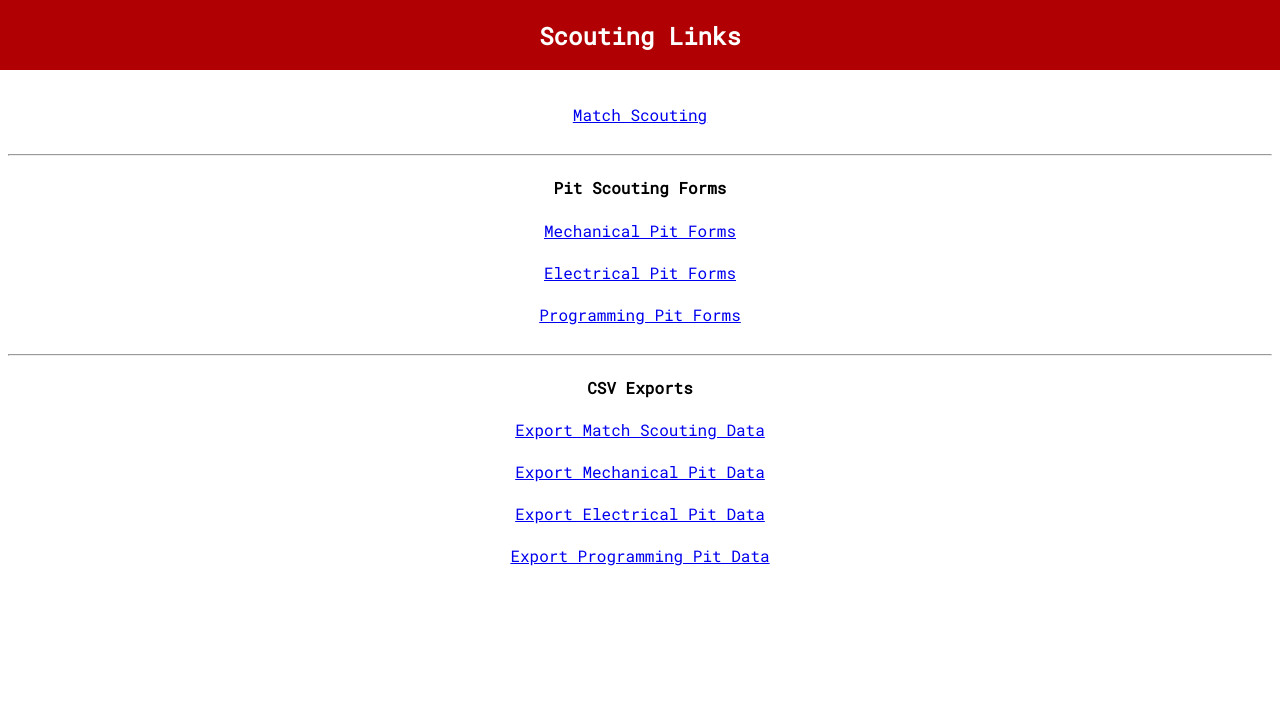
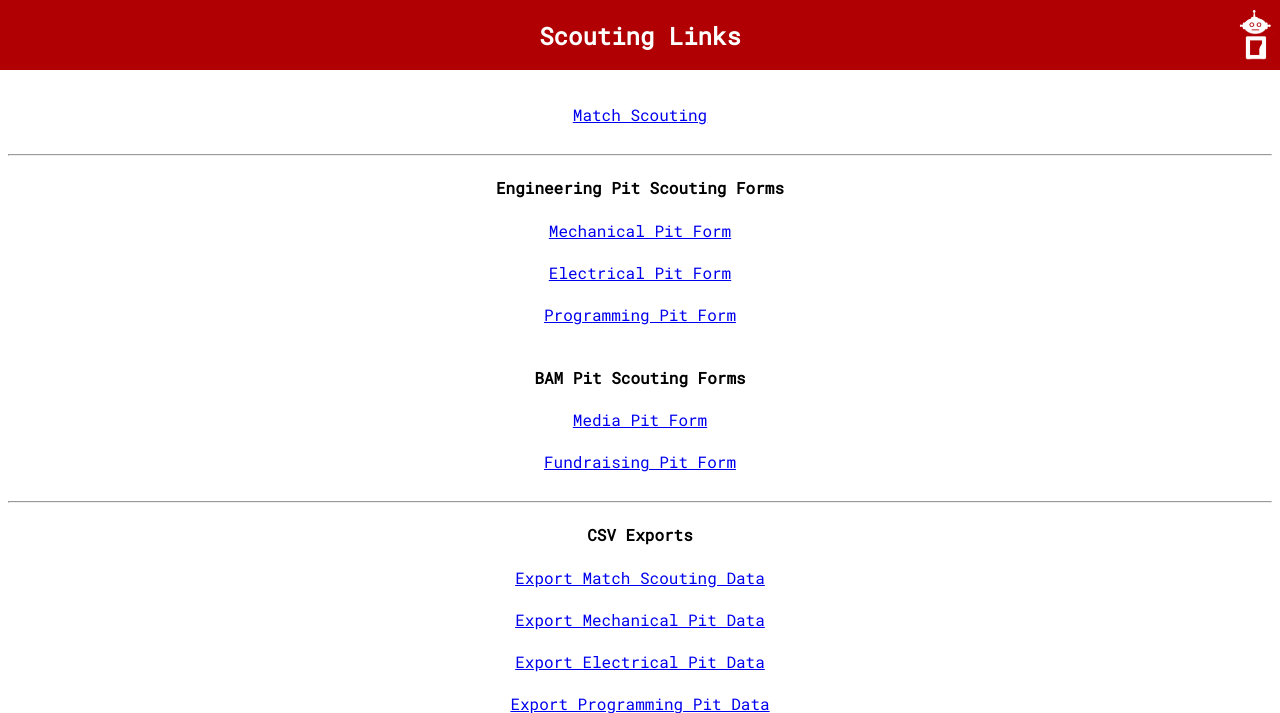
Before and after one commit to frc3324/3324-Scouting, a Flask app: page / in a window 1280 px wide. Shown: the top 713 px of the page. Run offline with Flask 2, Linux system fonts and the light colour scheme; parts of the project's set-up code (start-up, migrations or seed data) failed here and were passed over.

Commit message:
Added BAM Forms
I added the Media and Fundraising forms, (which just consist of a text box like the mechanical form)

```diff
--- a/server.py
+++ b/server.py
@@ -15,6 +15,9 @@ database.create_mechanical_table()
 database.create_electrical_table()
 database.create_programming_table()
 
+database.create_media_table()
+database.create_fundraising_table()
+
 @app.route('/', methods=['GET', 'POST'])
 def index():
     return render_template('index.html')
@@ -28,7 +31,7 @@ def submitted_match():
     database.submit(team_number=request.form['team'], matchNumber=request.form['matchNumber'], starting_level=request.form['starting_level'], cargoHigh=request.form['cargoHigh'], cargoMid=request.form['cargoMid'], cargoLow=request.form['cargoLow'], hatchHigh=request.form['hatchHigh'], hatchMid=request.form['hatchMid'], hatchLow=request.form['hatchLow'], otherSide=request.form['otherSide'], climb=request.form['climb'], other=request.form['other'])
     return render_template('submitted.html')
 
-
+#Engineering Scouting Forms
 
 @app.route('/mechanical_scouting', methods=['GET', 'POST'])
 def mechanical_scouting():
@@ -49,10 +52,6 @@ def submitted_electrical():
     database.submit_electrical(teamNumber=request.form['teamNumber'], teamStructure=request.form['teamStructure'], numberOfMembers=request.form['numberOfMembers'], timeManagement=request.form['timeManagement'], waitsOnMechanical=request.form['waitsOnMechanical'], dictatedSizePosition=request.form['dictatedSizePosition'], timeToFinalize=request.form['timeToFinalize'], anythingDifferent=request.form['anythingDifferent'], anythingSpecial=request.form['anythingSpecial'], brownoutPrevention=request.form['brownoutPrevention'], preseasonContent=request.form['preseasonContent'], helpsWithStrategy=request.form['helpsWithStrategy'], pneumatics=request.form['pneumatics'], anyEncoders=request.form['anyEncoders'], encodersUse=request.form['encodersUse'], canOrPwm=request.form['canOrPwm'], wiredLEDs=request.form['wiredLEDs'], other=request.form['other'])
     return render_template('submitted.html')
 
-
-
-
-
 @app.route('/programming_scouting', methods=['GET', 'POST'])
 def programming_scouting():
     return render_template('programming_scouting.html')
@@ -62,6 +61,31 @@ def submitted_programming():
     database.submit_programming(teamNumber=request.form['teamNumber'], usesGithub=request.form['usesGithub'], progSize=request.form['progSize'], programLang=request.form['programLang'], other=request.form['other'])
     return render_template('submitted.html')
 
+
+#BAM Scouting Forms Form
+
+@app.route('/media_scouting', methods=['GET', 'POST'])
+def media_scouting():
+    return render_template('media_scouting.html')
+
+@app.route('/submitted_media', methods=['GET', 'POST'])
+def submitted_media():
+    database.submit_media(teamNumber=request.form['teamNumber'], notes=request.form['notes'])
+    return render_template('submitted.html')
+
+
+@app.route('/fundraising_scouting', methods=['GET', 'POST'])
+def fundraising_scouting():
+    return render_template('fundraising_scouting.html')
+
+@app.route('/submitted_fundraising', methods=['GET', 'POST'])
+def submitted_fundraising():
+    database.submit_fundraising(teamNumber=request.form['teamNumber'], notes=request.form['notes'])
+    return render_template('submitted.html')
+
+
+
+#CSV Exports
 
 @app.route('/programming_data', methods=['GET', 'POST'])
 def programming_csv():
@@ -83,6 +107,10 @@ def download_csv():
     database.create_csv()
     return send_file('output.csv')
 
+@app.route('/icon.png', methods=['GET', 'POST'])
+def icon():
+    return send_file('icon.png')
+
 @app.route('/font.ttf', methods=['GET', 'POST'])
 def font():
     return send_file('font.ttf')
--- a/static/default.css
+++ b/static/default.css
@@ -9,11 +9,14 @@ h2 {
 	position: absolute;
 	top: 0px;
 	left: 0px;
-	background-color: #b10003;
+	background: url('icon.png'), #b10003;
 	width: 100%;
 	color: white;
 	height: 50px;
 	padding-top: 20px;
+	background-size: 50px;
+	background-repeat: no-repeat;
+	background-position: right;
 }
 body {
 	text-align: center;
--- a/templates/index.html
+++ b/templates/index.html
@@ -15,10 +15,14 @@
 
            <a href="match_scouting">Match Scouting</a> <br> <br>
            <hr>
-           <h4>Pit Scouting Forms</h4>
-           <a href="mechanical_scouting">Mechanical Pit Forms</a> <br> <br>
-           <a href="electrical_scouting">Electrical Pit Forms</a> <br> <br>
-           <a href="programming_scouting">Programming Pit Forms</a> <br> <br>
+           <h4>Engineering Pit Scouting Forms</h4>
+           <a href="mechanical_scouting">Mechanical Pit Form</a> <br> <br>
+           <a href="electrical_scouting">Electrical Pit Form</a> <br> <br>
+           <a href="programming_scouting">Programming Pit Form</a> <br> <br>
+
+           <h4>BAM Pit Scouting Forms</h4>
+           <a href="media_scouting">Media Pit Form</a> <br> <br>
+           <a href="fundraising_scouting">Fundraising Pit Form</a> <br> <br>
            <hr>
            <h4>CSV Exports</h4>
            <a href="match_data">Export Match Scouting Data</a> <br> <br>
--- a/templates/submitted.html
+++ b/templates/submitted.html
@@ -16,6 +16,8 @@
            <a href="mechanical_scouting">Return to Mechanical Pit Scouting</a> <br> <br>
            <a href="electrical_scouting">Return to Electrical Pit Scouting</a> <br> <br>
            <a href="programming_scouting">Return to Programming Pit Scouting</a> <br> <br>
+           <a href="media_scouting">Return to Media Pit Scouting</a> <br> <br>
+           <a href="fundraising_scouting">Return to Fundraising Pit Scouting</a> <br> <br>
            <hr>
            <h4>CSV Exports</h4>
            <a href="match_data">Export Match Scouting Data</a> <br> <br>
```
Also changed, not shown: database.py (+30 -0 lines), templates/fundraising_scouting.html (added, +26 -0 lines), templates/media_scouting.html (added, +26 -0 lines), scouting.db, static/icon.png (added), 2 other files.
